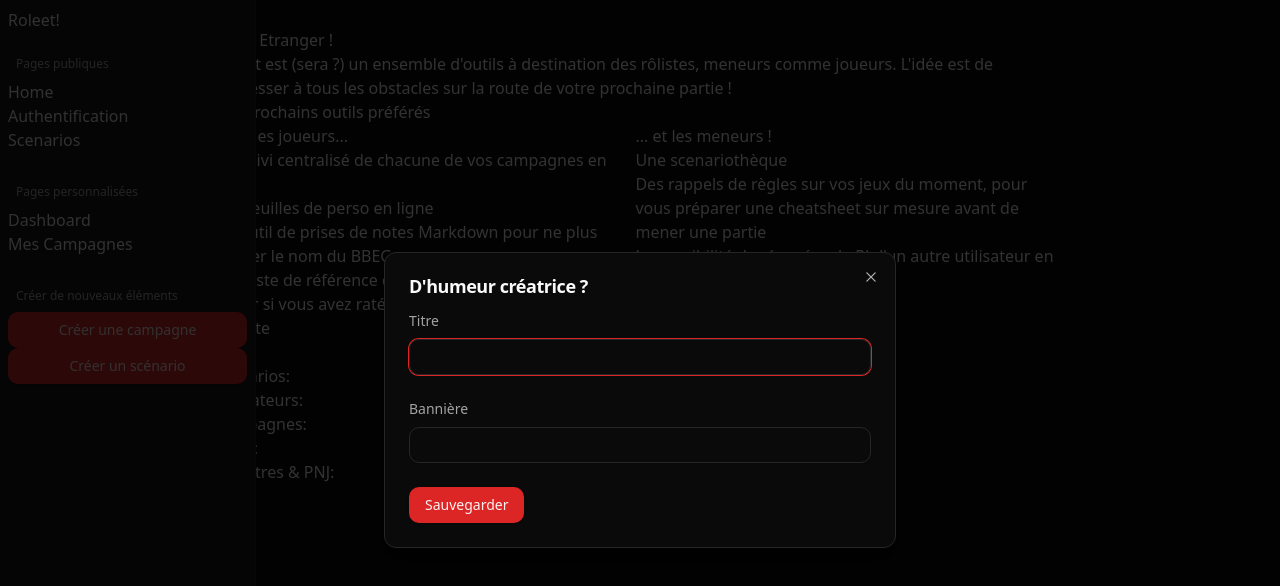
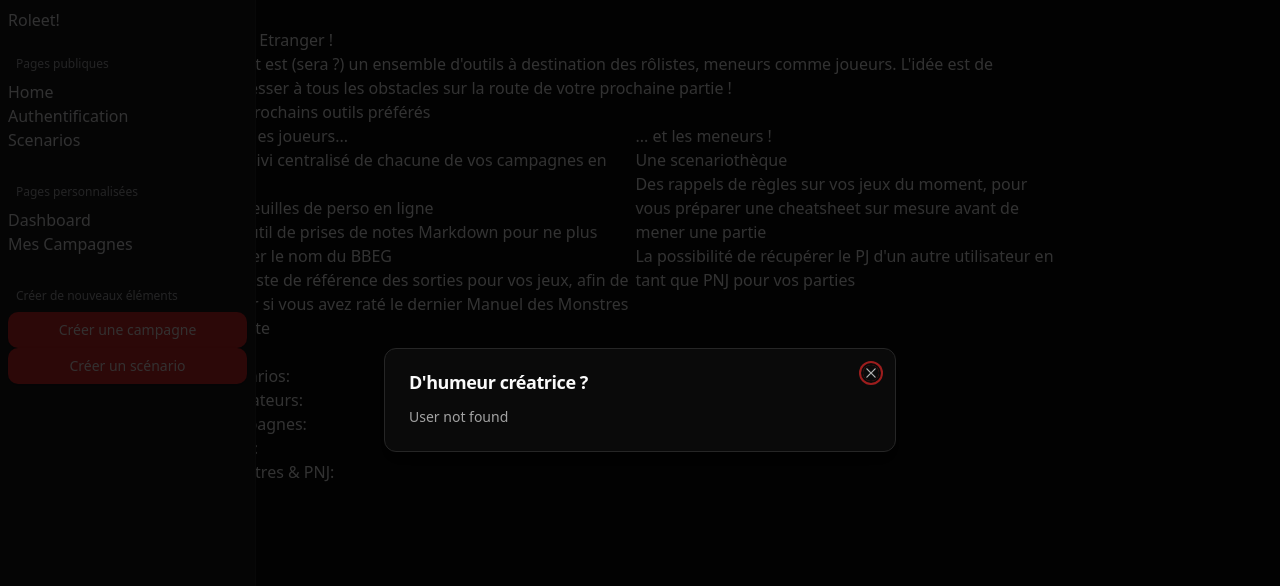
Before and after one commit to LoicBrassart/roleet, a React (Vite) app in the folder frontend/: page / in a window 1280 px wide. Both pictures are taken after a click on the button "Créer une campagne". Shown: the top 586 px of the page. Built offline with nearby package versions, Linux system fonts and the light colour scheme; no server answers.

Commit message:
refactor: update options + imports

```diff
--- a/frontend/src/organisms/CampaignForm.tsx
+++ b/frontend/src/organisms/CampaignForm.tsx
@@ -1,12 +1,11 @@
 import { FormMessage } from "@/atoms/FormMessage";
 import {
-  type Campaign,
   useCreateCampaignMutation,
   useGetAllUsersQuery,
   useGetMyScenariosQuery,
 } from "@/lib/graphql/generated/graphql-types";
 import { getOptions } from "@/lib/helpers/forms";
-import { formOptionsSchema } from "@/lib/helpers/zodSchemas";
+import { formOptionsSchema, type Option } from "@/lib/helpers/zodSchemas";
 import {
   Form,
   FormControl,
@@ -19,18 +18,23 @@ import { zodResolver } from "@hookform/resolvers/zod";
 import { useForm } from "react-hook-form";
 import { useNavigate } from "react-router-dom";
 import { z } from "zod";
-import { Button } from "../atoms/Button";
-import { type Option, Select } from "../atoms/Select";
-import { EditableField } from "../molecules/EditableField";
+import { Button } from "@/atoms/Button";
+import { Select } from "@/atoms/Select";
+import { EditableField } from "@/molecules/EditableField";
+import type { Q } from "@/types/queries";
+import { useUserStore } from "@/lib/zustand/userStore";
 
 type Props = {
-  campaign?: Pick<Campaign, "players" | "scenarios" | "title" | "bannerUrl">;
+  campaign?: Q.MyCampaign;
 };
 export default function CampaignForm({ campaign }: Props) {
+  const user = useUserStore((state) => state.user);
   const [createCampaign] = useCreateCampaignMutation();
   const navigate = useNavigate();
   let defaultPlayers: Option[] = [];
   let defaultScenarios: Option[] = [];
+
+  if (!user) return <p>User not found</p>;
 
   if (campaign) {
     defaultPlayers = getOptions(campaign.players, "id", "name");
@@ -65,15 +69,15 @@ export default function CampaignForm({ campaign }: Props) {
   const form = useForm({
     resolver: zodResolver(campaignSchema),
     defaultValues: {
-      title: campaign ? campaign.title : "",
-      bannerUrl: campaign ? campaign.bannerUrl : "",
+      title: campaign?.title ?? "",
+      bannerUrl: campaign?.bannerUrl ?? "",
       players: defaultPlayers,
       scenarios: defaultScenarios,
     },
   });
 
   // TODO: Fix bannerUrl : mandatory or optional ?
-  const hUpdateCampaign = async (values: z.input<typeof campaignSchema>) => {
+  const hUpdateCampaign = async (values: z.output<typeof campaignSchema>) => {
     const { data } = await createCampaign({ variables: { data: values } });
     if (!data) return;
     const campId = data.createCampaign.id;
@@ -82,6 +86,7 @@ export default function CampaignForm({ campaign }: Props) {
 
   return (
     <Form {...form}>
+      {/* @ts-ignore: values est transformé pendant l'envoi */}
       <form onSubmit={form.handleSubmit(hUpdateCampaign)} className="space-y-6">
         <EditableField label="Titre" name="title" control={form.control} />
         <EditableField
@@ -103,10 +108,12 @@ export default function CampaignForm({ campaign }: Props) {
                     name="players"
                     control={form.control}
                     isMulti
-                    options={usersData.getAllUsers.map((user) => ({
-                      value: user.id,
-                      label: user.name,
-                    }))}
+                    options={getOptions(
+                      usersData.getAllUsers,
+                      "id",
+                      "name",
+                      (player) => player.id !== user.id,
+                    )}
                     defaultValue={defaultPlayers}
                   />
                 </FormControl>
@@ -132,10 +139,7 @@ export default function CampaignForm({ campaign }: Props) {
                     name="scenarios"
                     control={form.control}
                     isMulti
-                    options={scenData.getMyScenarios.map((scenario) => ({
-                      value: scenario.id,
-                      label: scenario.title,
-                    }))}
+                    options={getOptions(scenData.getMyScenarios, "id", "title")}
                     defaultValue={defaultScenarios}
                   />
                 </FormControl>
```
